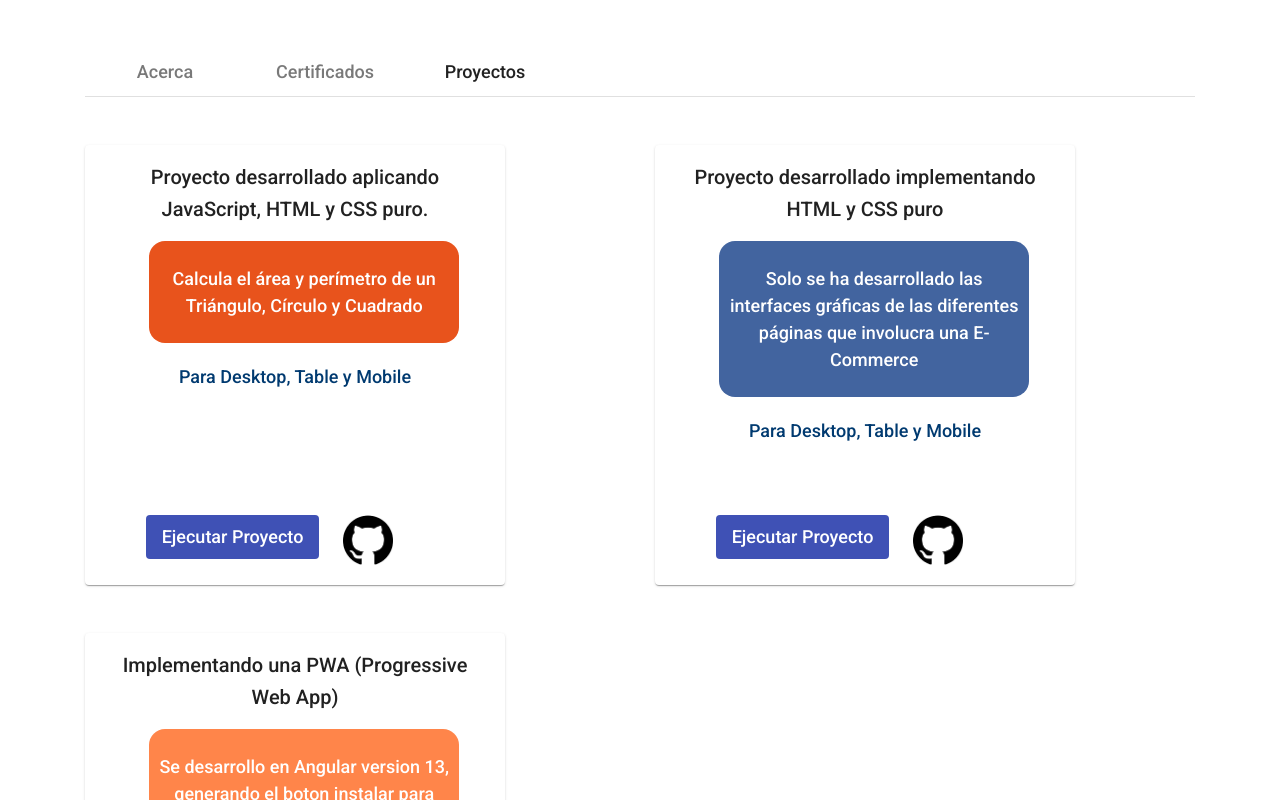
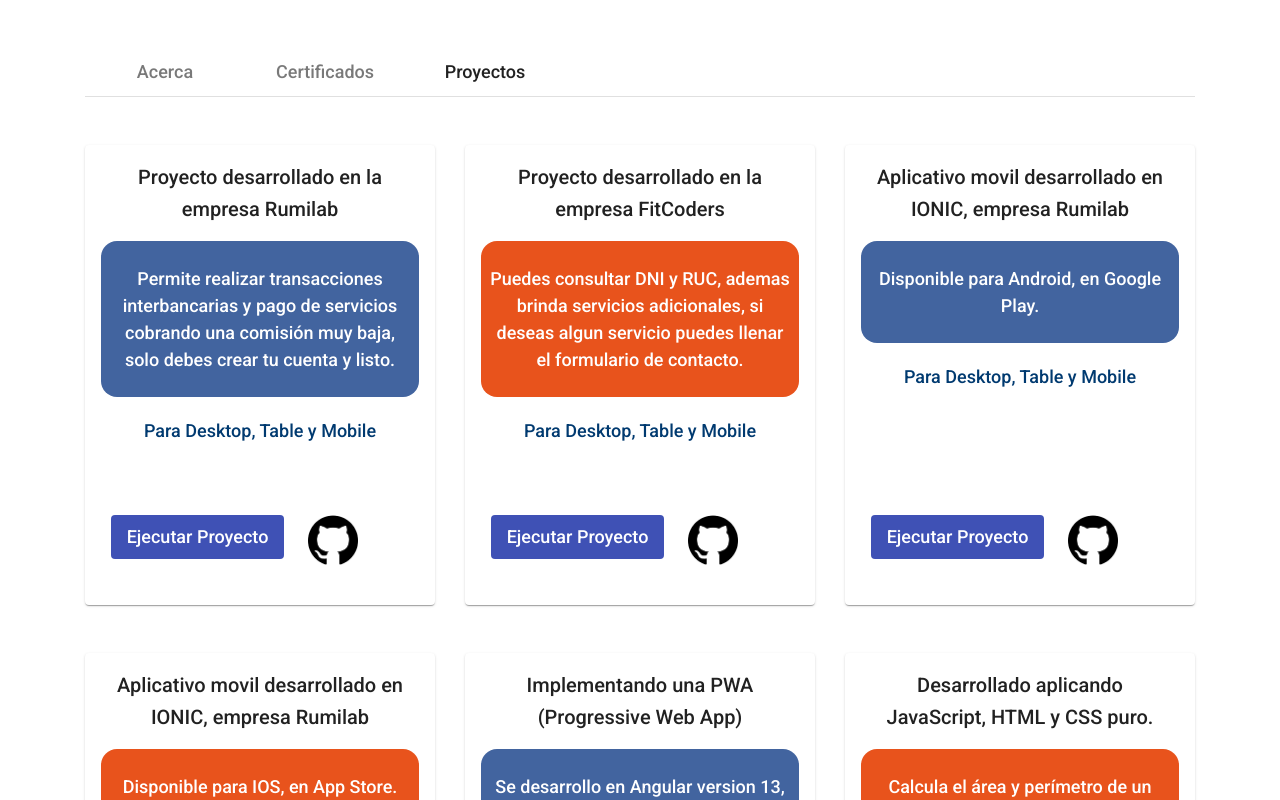
Before and after one commit to aaron-delgad/Portafolio, an Angular app: page /pages/home in a window 1280 px wide. Both pictures are taken after a click on the link "Proyectos". Shown: the top 800 px of the page. Built offline with nearby package versions, Linux system fonts and the light colour scheme.

Commit message:
projectos

```diff
--- a/src/app/modules/page/project/project.component.html
+++ b/src/app/modules/page/project/project.component.html
@@ -1,5 +1,5 @@
 <div class="row">
-  <div *ngFor="let item of lang.data" class="col-12 col-ms-12 col-md-6 col-lg-6 col-xl-6">
+  <div *ngFor="let item of lang.data" class="col-12 col-ms-12 col-md-4 col-lg-4 col-xl-4">
     <mat-card class="mb-5">
       <mat-card-header>
         <mat-card-title class="text--center lineSpacing">
@@ -7,7 +7,7 @@
         </mat-card-title>
       </mat-card-header>
       <mat-card-content>
-        <p class="{{item.color}} c--white fz--xl ml-5 py-4 px-2 fw--500 lineSpacing br--2 w--80 text--center">
+        <p class="{{item.color}} c--white fz--xl py-4 px-2 fw--500 lineSpacing br--2 text--center">
           {{item.detail}}</p>
         <p class="c--primary fz--xl fw--500 mt-4 text--center">{{lang.post}}</p>
       </mat-card-content>
--- a/src/app/modules/page/project/project.component.scss
+++ b/src/app/modules/page/project/project.component.scss
@@ -1,6 +1,5 @@
 mat-card {
-  width: 420px;
-  height: 440px;
+  height: 460px;
   &-content{
     height: 250px;
   }
--- a/src/app/setting/lang/project.lang.ts
+++ b/src/app/setting/lang/project.lang.ts
@@ -4,28 +4,58 @@ import {ContactConst} from "../constants/contact.const";
 export const ProjectLang = {
   data: [
     {
-      title: 'Proyecto desarrollado aplicando JavaScript, HTML y CSS puro.',
+      title: 'Proyecto desarrollado en la empresa Rumilab',
+      detail: `Permite realizar transacciones interbancarias y pago de servicios cobrando una
+      comisión muy baja, solo debes crear tu cuenta y listo.`,
+      color: 'bg--primary-light',
+      url: 'https://ahoramas.pe/#/web/inicio',
+      github: ''
+    },
+    {
+      title: 'Proyecto desarrollado en la empresa FitCoders',
+      detail: `Puedes consultar DNI y RUC, ademas brinda servicios adicionales, si deseas algun servicio
+      puedes llenar el formulario de contacto.`,
+      color: 'bg--accent',
+      url: 'https://perudevs.com/#/web/inicio',
+      github: ''
+    },
+    {
+      title: 'Aplicativo movil desarrollado en IONIC, empresa Rumilab',
+      detail: `Disponible para Android, en Google Play.`,
+      color: 'bg--primary-light',
+      url: 'https://play.google.com/store/apps/details?id=rumilab.com.ahora.app',
+      github: ''
+    },
+    {
+      title: 'Aplicativo movil desarrollado en IONIC, empresa Rumilab',
+      detail: `Disponible para IOS, en App Store.`,
+      color: 'bg--accent',
+      url: 'https://apps.apple.com/pe/app/ahora-m%C3%A1s/id1610943754',
+      github: ''
+    },
+    {
+      title: 'Implementando una PWA (Progressive Web App)',
+      detail: `Se desarrollo en Angular version 13, generando el boton instalar para Desktop, Android e IOS,
+      además se configuró el service worker y se implementó la funcionalidad para enviar actualizaciones`,
+      color: 'bg--primary-light',
+      url: 'https://angular-pwa-f00d0.firebaseapp.com/product',
+      github: 'https://github.com/aaron-delgad/My_first_PWA'
+    },
+    {
+      title: 'Desarrollado aplicando JavaScript, HTML y CSS puro.',
       detail: 'Calcula el área y perímetro de un Triángulo, Círculo y Cuadrado',
       color: 'bg--accent',
       url: 'https://aaron-delgad.github.io/Curso-Practico-JavaScript/',
       github: 'https://github.com/aaron-delgad/Curso-Practico-JavaScript'
     },
     {
-      title: 'Proyecto desarrollado implementando HTML y CSS puro',
+      title: 'Proyecto desarrollado aplicando HTML y CSS puro',
       detail: `Solo se ha desarrollado las interfaces gráficas de las diferentes páginas
       que involucra una E-Commerce`,
       color: 'bg--primary-light',
       url: 'https://joyful-sorbet-8bf8d5.netlify.app/',
       github: 'https://github.com/aaron-delgad/E-commerce-Frontends'
     },
-    {
-      title: 'Implementando una PWA (Progressive Web App)',
-      detail: `Se desarrollo en Angular version 13, generando el boton instalar para Desktop, Android e IOS,
-      además se configuró el service worker y se implementó la funcionalidad para enviar actualizaciones`,
-      color: 'bg--accent-light',
-      url: 'https://angular-pwa-f00d0.firebaseapp.com/product',
-      github: 'https://github.com/aaron-delgad/My_first_PWA'
-    },
   ],
   post: 'Para Desktop, Table y Mobile',
   button: ButtonLang,
```
